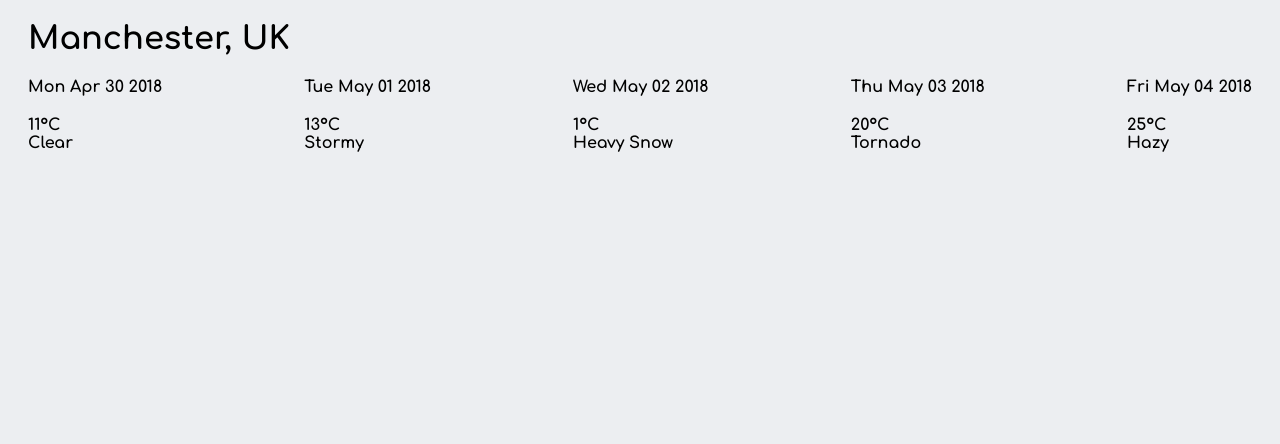
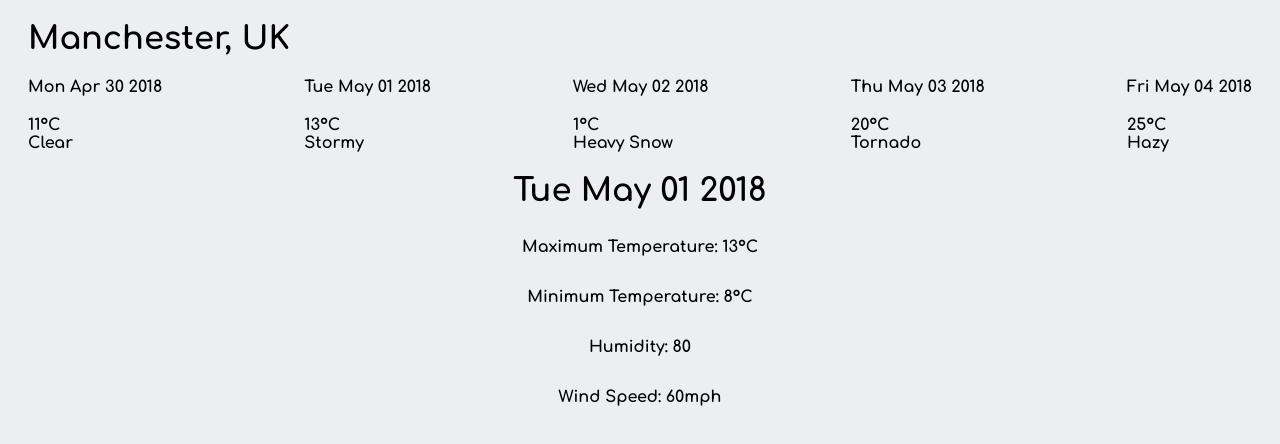
Before and after one commit to hughesblues94/weather-app, a React (Create React App) app: page / in a window 1280 px wide. Shown: the top 444 px of the page. Built offline with nearby package versions, Linux system fonts and the light colour scheme; some icons are missing.

Commit message:
created and edited detailed forecast component.

```diff
--- a/src/components/App.js
+++ b/src/components/App.js
@@ -2,6 +2,7 @@ import React from 'react';
 import PropTypes from 'prop-types';
 import LocationDetails from './LocationDetails';
 import ForecastSummaries from './ForecastSummaries';
+import ForecastDetails from './DetailedForecast';
 import '../styles/App.css'
 
 function App(props) {
@@ -10,6 +11,7 @@ function App(props) {
     <div className="weather-app">
       <LocationDetails city={location.city} country={location.country} />
       <ForecastSummaries forecasts={forecasts} />
+      <ForecastDetails forecast={forecasts[1]} />
     </div>
   );
 };
--- /dev/null
+++ b/src/components/DetailedForecast.js
@@ -0,0 +1,42 @@
+import React from 'react';
+import PropTypes from "prop-types";
+import '../styles/DetailedForecast.css'
+
+const ForecastDetails = ({ forecast }) => {
+
+    const { date, temperature, humidity, wind } = forecast;
+
+    const formattedDate = new Date(date).toDateString()
+
+
+    return (
+        <div className="detailed-forecast-summary">
+            <div className="detailed-forecast-summary__date">
+                <h1>{formattedDate}</h1>
+            </div>
+            <div className="detailed-forecast-summary__temperature">
+                <p>Maximum Temperature: {temperature.max}&deg;C</p>
+            </div>
+            <div className="detailed-forecast-summary__temperature">
+                <p>Minimum Temperature: {temperature.min}&deg;C</p>
+            </div>
+            <div className="detailed-forecast-summary__humidity">
+                <p>Humidity: {humidity}</p>
+            </div>
+            <div className="detailed-forecast-summary__humidity">
+                <p>Wind Speed: {wind.speed}mph</p>
+            </div>
+        </div>
+    );
+};
+
+ForecastDetails.propTypes = {
+    date: PropTypes.number.isRequired,
+    temperature: PropTypes.shape({
+        min: PropTypes.number,
+        max: PropTypes.number
+    }).isRequired
+}
+
+
+export default ForecastDetails;
--- /dev/null
+++ b/src/styles/DetailedForecast.css
@@ -0,0 +1,9 @@
+.detailed-forecast-summary {
+  display: flex;
+  flex-direction: column;
+  align-items: center;
+}
+
+.detailed-forecast-summary__date {
+  height: 70px;
+}
--- a/src/styles/ForecastSummaries.css
+++ b/src/styles/ForecastSummaries.css
@@ -2,3 +2,6 @@
   display: flex;
   justify-content: space-between;
 }
+
+.forecast-summary__icon {
+}
```
